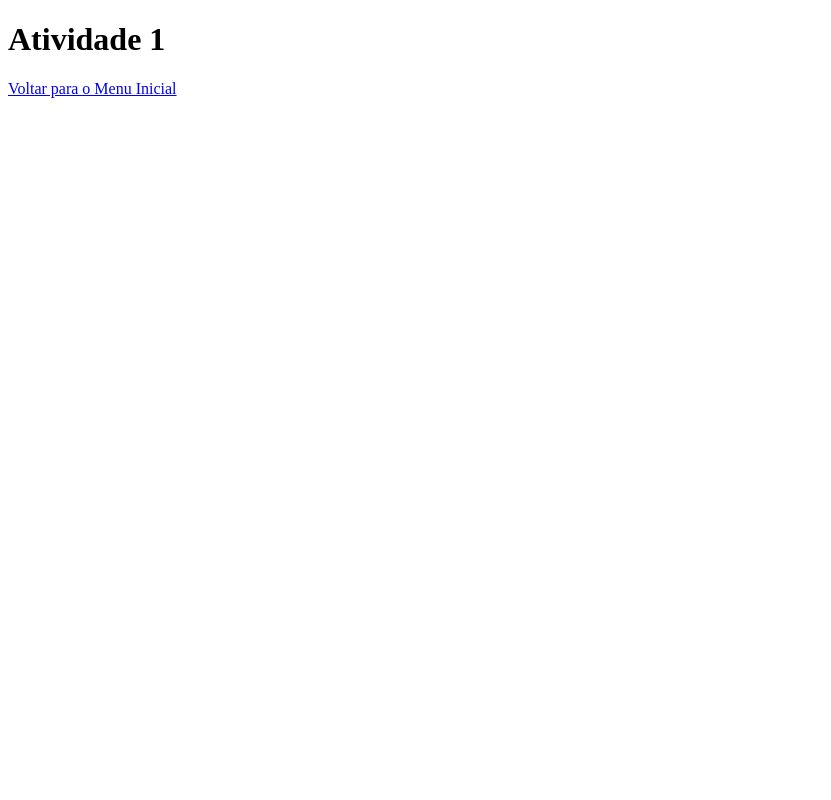
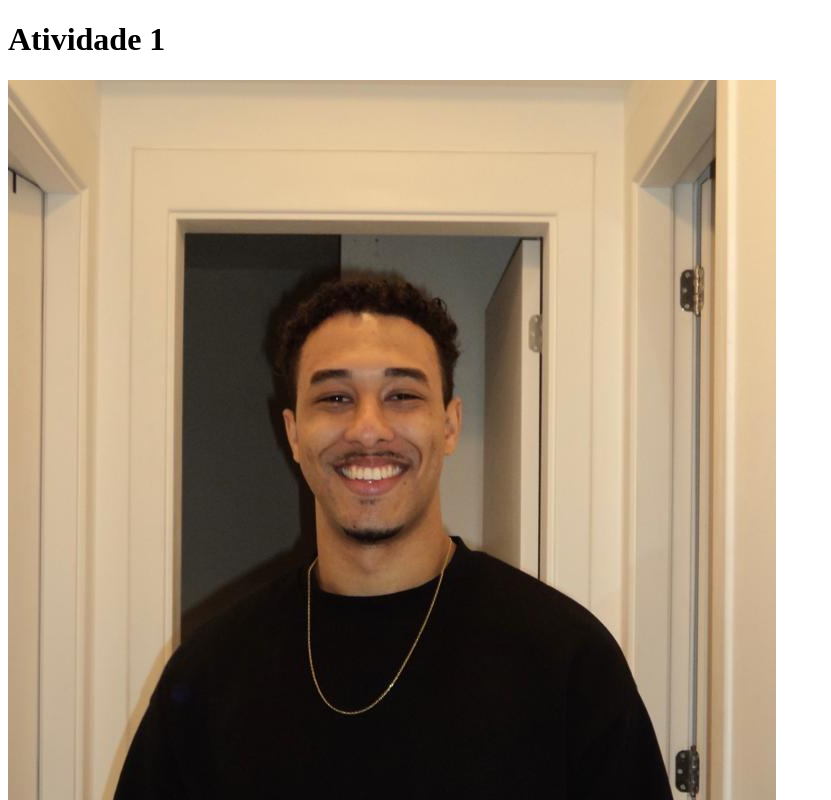
Before and after one commit to oliveirados10/repositorio-alpar, a plain HTML site: page atividade1/index.html in a window 1280 px wide. Shown: the top 800 px of the page, without its empty margins (0-831 px from the left). Drawn offline with Linux system fonts and the light colour scheme.

Commit message:
acrescentado fotos e tag para foto

```diff
--- a/atividade1/index.html
+++ b/atividade1/index.html
@@ -7,6 +7,7 @@
 </head>
 <body>
     <h1>Atividade 1</h1>
+    <img src = "./imagem_emerson.jpg" alt = "Primeira foto">
     <a href = "../">Voltar para o Menu Inicial</a>
 </body>
 </html>
```
Also changed, not shown: atividade1/imagem_emerson.jpg (added), atividade1/imagem_emerson2.jpg (added), atividade1/imagem_emerson3.jpg (added).
